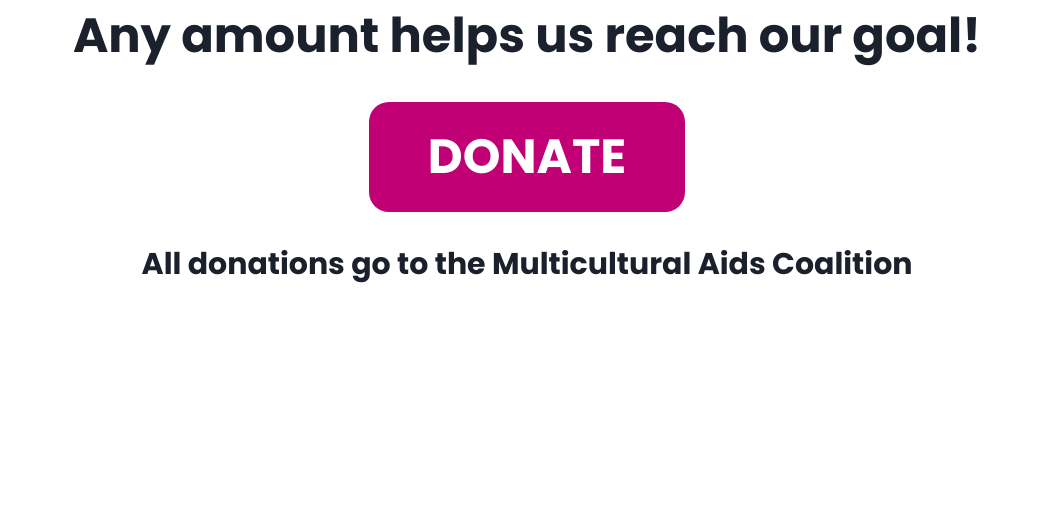
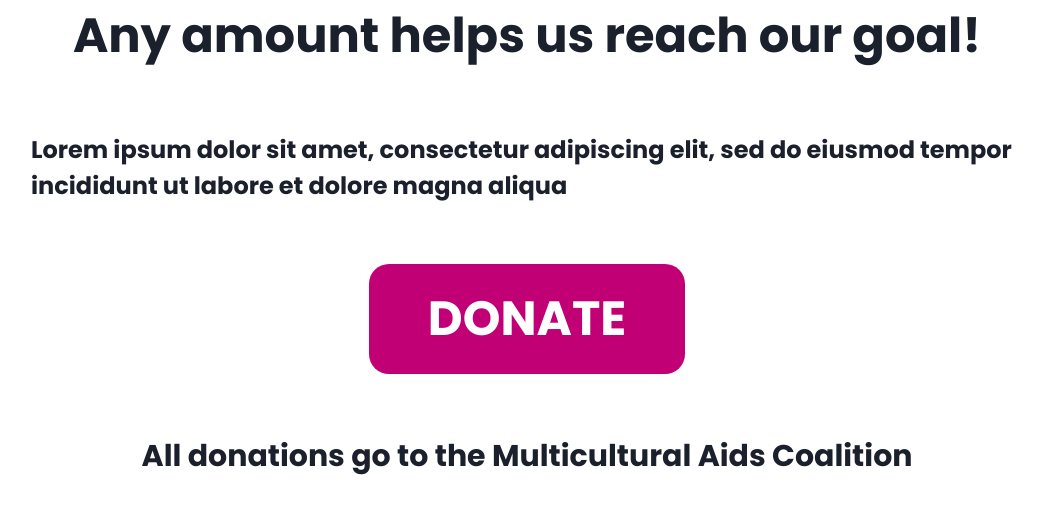
Before and after one commit to Code-4-Community/outstanding-life, a Next.js app: page /donate in a window 1280 px wide. Shown: the top 514 px of the page, without its empty margins (113-1156 px from the left). Built offline with nearby package versions, Linux system fonts and the light colour scheme.

Commit message:
need to fix up bolding still

```diff
--- a/lib/components/navbar/links.ts
+++ b/lib/components/navbar/links.ts
@@ -4,6 +4,10 @@
 };
 
 const navLinks: NavLinkProps[] = [
+  {
+    label: "Donate",
+    path: '/donate',
+  },
   {
     label: 'Contact',
     path: '/contact',
--- a/pages/donate/index.tsx
+++ b/pages/donate/index.tsx
@@ -6,12 +6,21 @@
     <>
       <Flex gap={'150px'} flexDir={'column'}>
         <Container maxW={'container.lg'} mb="100px">
-          <Flex gap={'30px'} flexDir="column">
+          <Flex gap={'60px'} flexDir="column">
             <div data-cy="donate-top-message" id={'donate-top-message'}>
               <Flex flexDir="column" gap={'15px'}>
                 <Center>
-                  <Text fontSize='5xl'>
+                  <Text fontSize='5xl' fontWeight='thin'>
                     Any amount helps us reach our goal!
+                  </Text>
+                </Center>
+              </Flex>
+            </div>
+            <div data-cy="donate-top-submessage" id={'donate-top-submessage'}>
+              <Flex flexDir="column" gap={'15px'}>
+                <Center>
+                  <Text fontSize='24px'>
+                   Lorem ipsum dolor sit amet, consectetur adipiscing elit, sed do eiusmod tempor incididunt ut labore et dolore magna aliqua
                   </Text>
                 </Center>
               </Flex>
@@ -19,7 +28,7 @@
             <div data-cy="donate-button">
               <Center>
                 <Box as='button' bg='#C00074' color='#FFFFFF' borderRadius='20'
-                  width='316px' height='110px' fontSize='48px' fontWeight='bold' >
+                  width='316px' height='110px' fontSize='48px' fontWeight='bold'>
                     DONATE
                 </Box>
               </Center>
--- a/styles/globals.css
+++ b/styles/globals.css
@@ -1,3 +1,7 @@
+:root {
+  font-weight: normal;
+}
+
 html,
 body {
   padding: 0;
--- a/styles/theme.js
+++ b/styles/theme.js
@@ -12,6 +12,9 @@
   fonts: {
     body: 'Poppins, sans-serif'
   },
+  textStyles: {
+    body: { fontWeight: 400 }
+  },
 })
 
 export default Theme;
```
